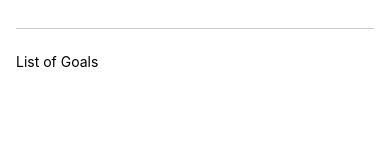
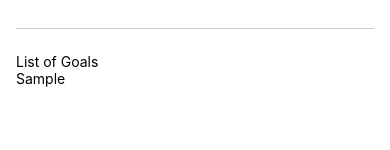
Before and after one commit to damienteo/react-native-revise, a React Native app: screen / in a window 390 px wide. Both pictures are taken after typing "Sample" into the empty fields and a click on the button "ADD GOAL". Shown: the part 150-300 px from the top of the page. Built offline with nearby package versions, Linux system fonts and the light colour scheme.

Commit message:
Add state

```diff
--- a/App.js
+++ b/App.js
@@ -1,14 +1,33 @@
+import { useState } from "react";
 import { Button, StyleSheet, Text, TextInput, View } from "react-native";
 
 export default function App() {
+  const [goal, setGoal] = useState("");
+  const [goals, setGoals] = useState([]);
+
+  const goalInputHandler = (nextText) => {
+    setGoal(nextText);
+  };
+  const addGoal = () => {
+    setGoals((prevState) => [...prevState, goal]);
+    setGoal("");
+  };
+
   return (
     <View style={styles.container}>
       <View style={styles.inputContainer}>
-        <TextInput placeholder="Goal" style={styles.textInput} />
-        <Button title="Add Goal" />
+        <TextInput
+          placeholder="Goal"
+          style={styles.textInput}
+          onChangeText={goalInputHandler}
+        />
+        <Button title="Add Goal" onPress={addGoal} />
       </View>
       <View style={styles.goalsContainer}>
         <Text>List of Goals</Text>
+        {goals.map((goal) => (
+          <Text key={goal}>{goal}</Text>
+        ))}
       </View>
     </View>
   );
```
